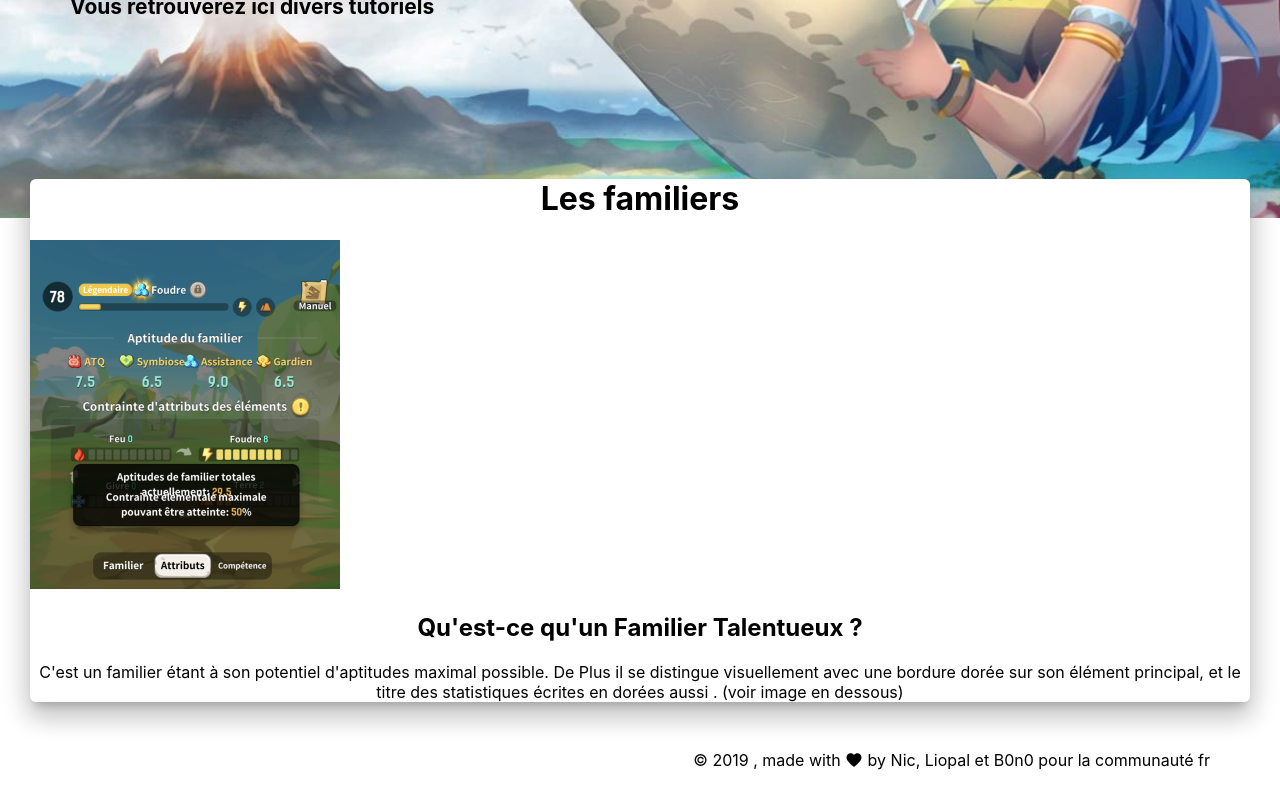
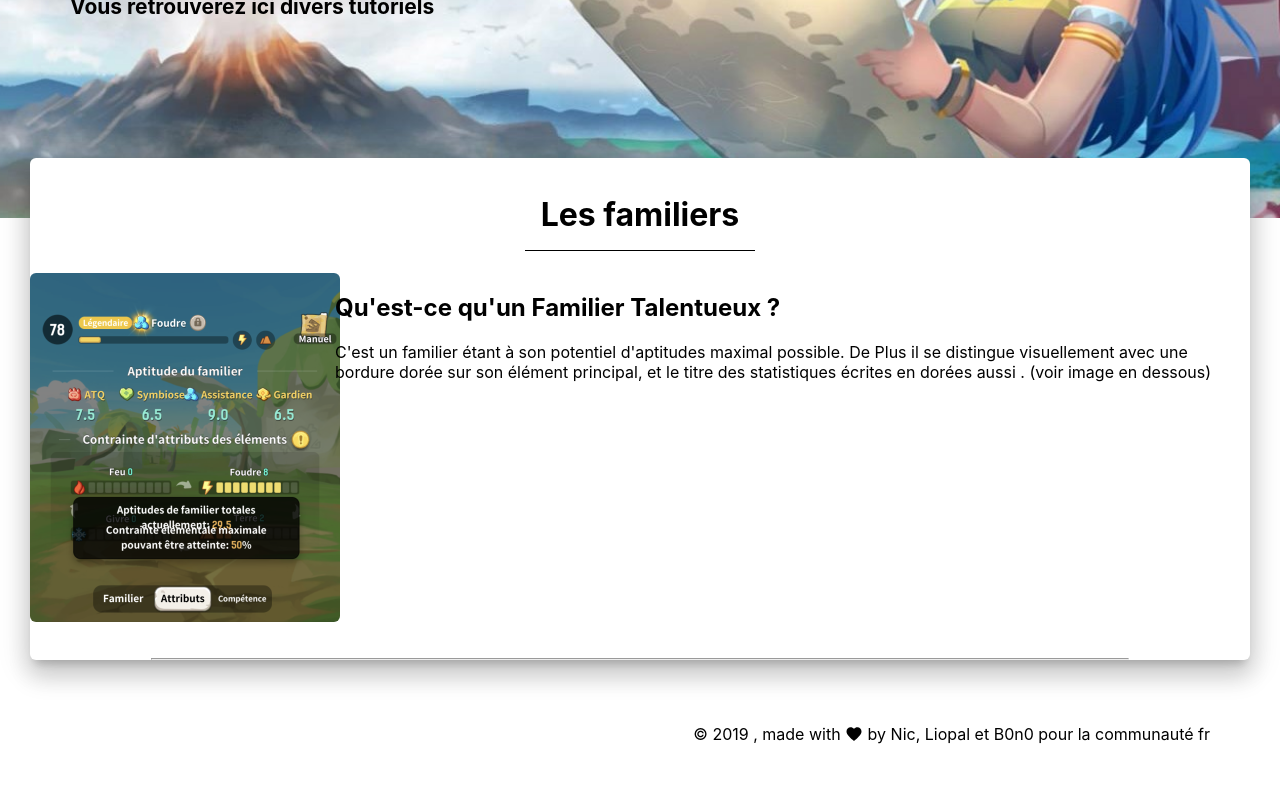
Before and after one commit to B0n091/UlalaFr, a React (Create React App) app: page /familier in a window 1280 px wide. Shown: the part 422-1222 px from the top of the page. After the commit the page ends 1196 px from the top, so only its background shows below. Built offline with nearby package versions, Linux system fonts and the light colour scheme.

Commit message:
react-create-app on Heroku

```diff
--- a/src/Composants/Familier/Section.js
+++ b/src/Composants/Familier/Section.js
@@ -9,7 +9,7 @@ class FamilierSection extends Component {
 
 
   return (
-    <div>
+    <div className="FamilierSection">
         <div className="leftSide">
             <img src={require("../../assets/img/" + this.props.Img)} alt={this.props.Img}/>
         </div>
--- a/src/Composants/Familier/style.css
+++ b/src/Composants/Familier/style.css
@@ -1,3 +1,19 @@
 .leftSide {
     width: 25%;
+    display: inline-block;
 }
+
+.leftSide img {
+    margin : auto;
+    border-radius : 6px;
+}
+
+.rightSide {
+    width: 75%;
+    display: inline-block;
+    text-align: left;
+}
+
+.FamilierSection {
+    display: inline-flex;
+}
--- a/src/Pages/Familier/index.js
+++ b/src/Pages/Familier/index.js
@@ -1,5 +1,7 @@
 import React, { Component } from 'react';
 import FamilierSection from '../../Composants/Familier/Section';
+
+import "./style.css"
 
 class FamilierPage extends Component {
 
@@ -11,7 +13,8 @@ class FamilierPage extends Component {
         <h1 className="titleFamilierPage">Les familiers</h1>
         <FamilierSection Img="TresTalentueux1.png" title="Qu'est-ce qu'un Familier Talentueux  ?" subTitle="" Description="C'est un familier étant à son potentiel d'aptitudes maximal possible.
 De Plus il se distingue visuellement avec une bordure dorée sur son élément principal, et le titre des statistiques écrites en dorées aussi . (voir image en dessous) "/>
-    </div>
+     <hr />
+     </div>
   );
 }
 }
--- a/src/Pages/Familier/style.css
+++ b/src/Pages/Familier/style.css
@@ -0,0 +1,11 @@
+.titleFamilierPage {
+    padding: 16px;
+    border-bottom: 1px solid;
+    width: auto;
+    display: inline-flex;
+}
+
+hr {
+    width: 80%;
+margin: 32px auto;
+}
```
